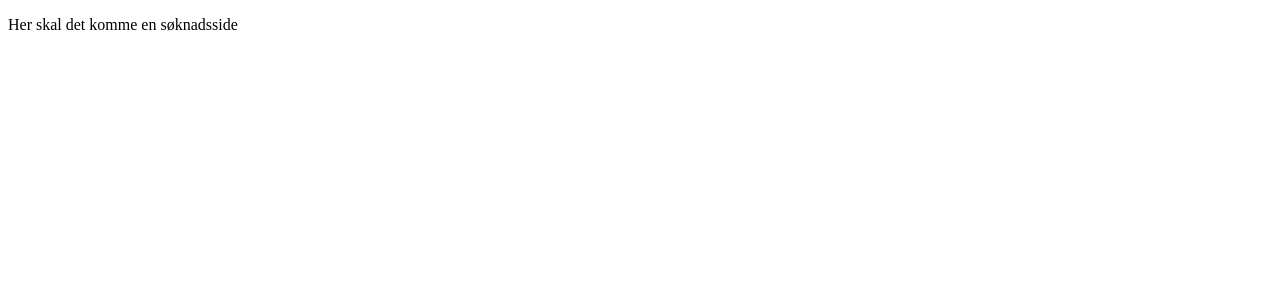
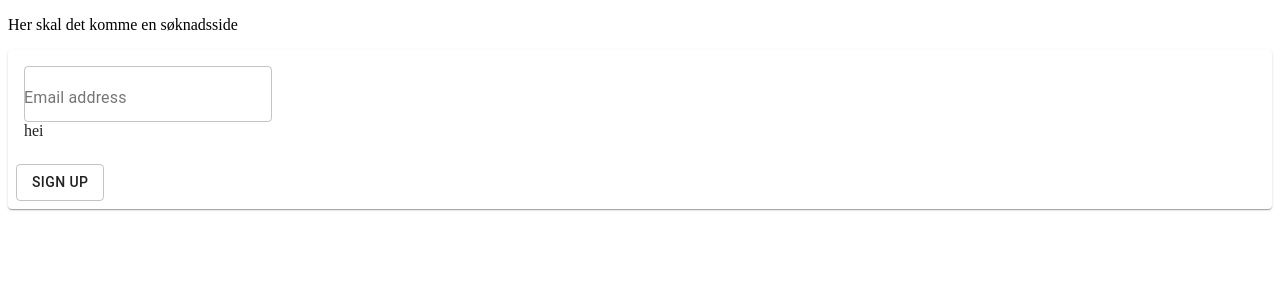
Before and after one commit to Studentidrettsforbundet/arrangere, a React (Create React App) app: page / in a window 1280 px wide. Shown: the top 300 px of the page. Built offline with nearby package versions, Linux system fonts and the light colour scheme.

Commit message:
#3 New folder structure, started on signup form

```diff
--- a/package.json
+++ b/package.json
@@ -3,6 +3,7 @@
   "version": "0.1.0",
   "private": true,
   "dependencies": {
+    "@material-ui/core": "^4.11.3",
     "@testing-library/jest-dom": "^5.11.4",
     "@testing-library/react": "^11.1.0",
     "@testing-library/user-event": "^12.1.10",
--- a/src/App.tsx
+++ b/src/components/App.tsx
@@ -1,10 +1,14 @@
 import React from "react";
-import "./App.css";
+import "../style/App.css";
+import SignUp from "./SignUp";
+
+
 
 function App() {
   return (
     <div className="App">
       <p>Her skal det komme en søknadsside</p>
+      <SignUp message="hei"></SignUp>
     </div>
   );
 }
--- /dev/null
+++ b/src/components/SignUp.tsx
@@ -0,0 +1,35 @@
+import React from "react";
+import Card from '@material-ui/core/Card';
+import CardActions from '@material-ui/core/CardActions';
+import CardContent from '@material-ui/core/CardContent';
+import Button from '@material-ui/core/Button';
+import FormControl from '@material-ui/core/FormControl';
+import OutlinedInput from '@material-ui/core/OutlinedInput';
+import InputLabel from '@material-ui/core/InputLabel'
+
+type props = {
+    message: string,
+    //emailRef: ref;
+};
+const SignUp = ({ message}: props) =>
+    <Card>
+        <CardContent>
+            <form>
+            <FormControl>
+            <InputLabel htmlFor="my-input">Email address</InputLabel>
+            <OutlinedInput   id="my-input" aria-describedby="my-helper-text" />
+            </FormControl>
+
+
+            </form>
+                {message}
+
+        </CardContent>
+        <CardActions>
+            <Button variant="outlined" >
+                Sign up
+            </Button>
+        </CardActions>
+    </Card>
+
+export default SignUp;
--- a/src/firebase.js
+++ b/src/firebase.js
@@ -1,4 +1,5 @@
 import firebase from "firebase/app";
+import "firebase/auth"
 
 const firebaseConfig = {
     apiKey: process.env.REACT_APP_FIREBASE_API_KEY,
@@ -13,4 +14,6 @@ const firebaseConfig = {
   // Initialize Firebase
   const app = firebase.initializeApp(firebaseConfig);
 
+  export const auth = app.auth()
+
   export default app
--- a/src/index.tsx
+++ b/src/index.tsx
@@ -1,7 +1,7 @@
 import React from "react";
 import ReactDOM from "react-dom";
 import "./index.css";
-import App from "./App";
+import App from "./components/App";
 
 ReactDOM.render(
   <React.StrictMode>
```
Also changed, not shown: src/style/App.css (added), 2 other files (tests, documents, lock files or other folders).
